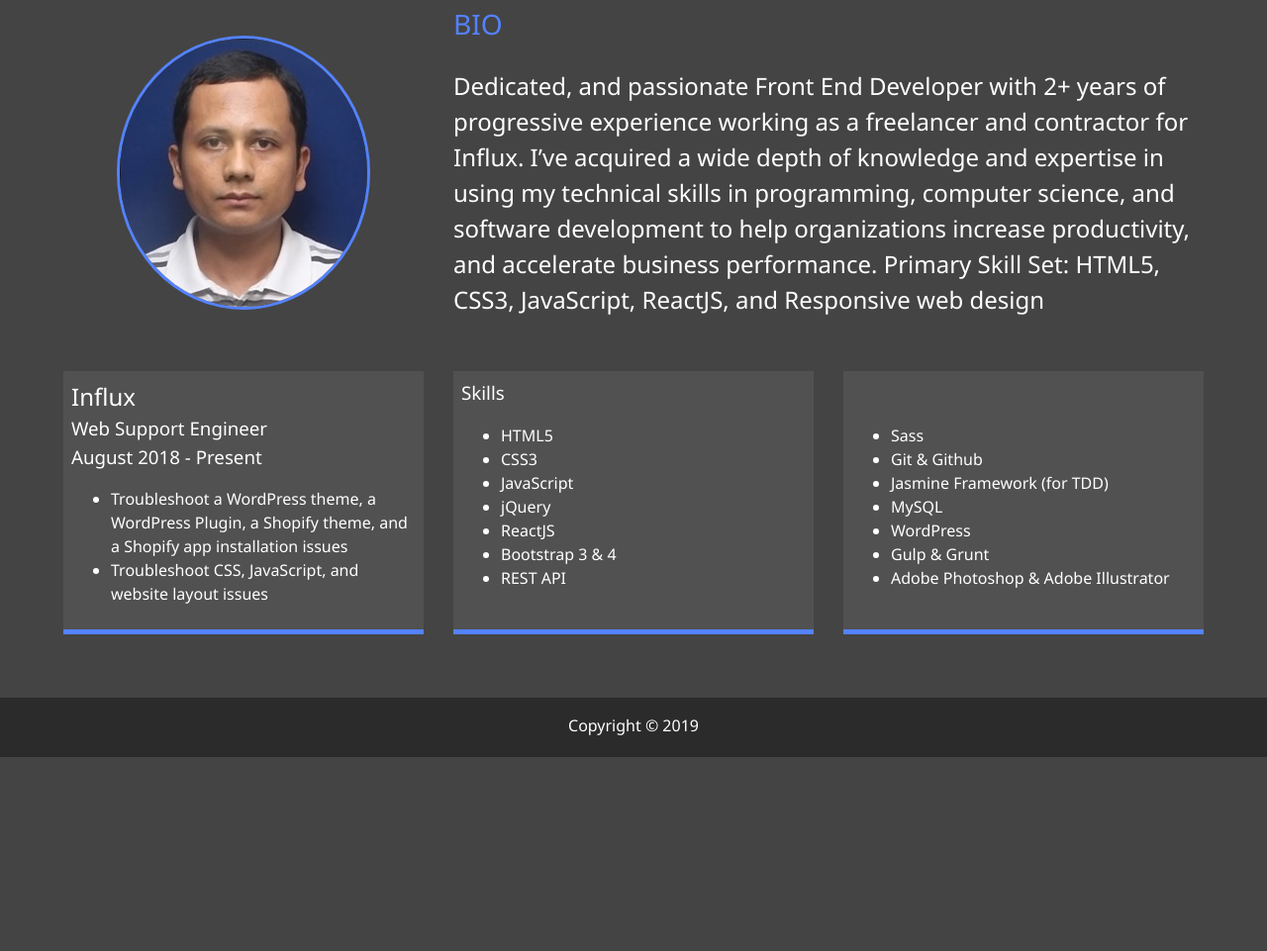
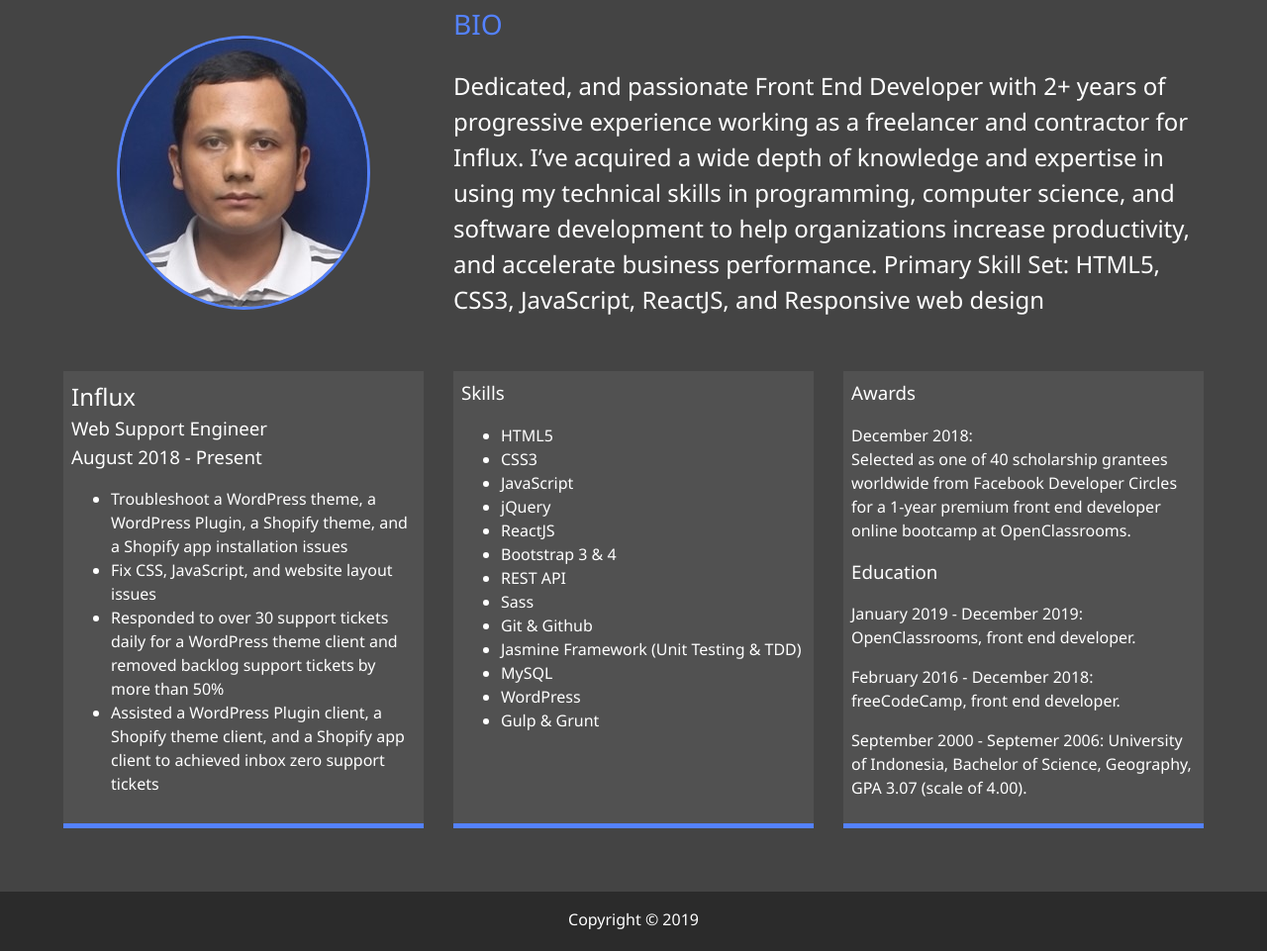
Before and after one commit to rzadev/rzadev.github.io, a plain HTML site: page about.html in a window 1280 px wide. Shown: the part 279-1240 px from the top of the page at 99% size. Before the commit the page ends 1044 px from the top, so only its background shows below. Drawn offline with Linux system fonts and the light colour scheme.

Commit message:
Update portfolio

```diff
--- a/about.html
+++ b/about.html
@@ -77,7 +77,9 @@
           <p>
             <ul>
               <li>Troubleshoot a WordPress theme, a WordPress Plugin, a Shopify theme, and a Shopify app installation issues</li>
-              <li>Troubleshoot CSS, JavaScript, and website layout issues</li>
+              <li>Fix CSS, JavaScript, and website layout issues</li>
+              <li>Responded to over 30 support tickets daily for a WordPress theme client and removed backlog support tickets by more than 50%</li>
+              <li>Assisted a WordPress Plugin client, a Shopify theme client, and a Shopify app client to achieved inbox zero support tickets</li>
             </ul>
           </p>
         </div>
@@ -91,19 +93,31 @@
             <li>ReactJS</li>
             <li>Bootstrap 3 &amp; 4</li>
             <li>REST API</li>
+            <li>Sass</li>
+            <li>Git &amp; Github</li>
+            <li>Jasmine Framework (Unit Testing &amp; TDD)</li>
+            <li>MySQL</li>
+            <li>WordPress</li>
+            <li>Gulp &amp; Grunt</li>
           </ul>
         </div>
         <div class="job job-3">
-            <h3>Skills</h3>
-              <ul>
-                <li>Sass</li>
-                <li>Git &amp; Github</li>
-                <li>Jasmine Framework (for TDD)</li>
-                <li>MySQL</li>
-                <li>WordPress</li>
-                <li>Gulp &amp; Grunt</li>
-                <li>Adobe Photoshop &amp; Adobe Illustrator</li>
-              </ul>
+            <h3>Awards</h3>
+            <p>
+              December 2018: <br>
+              Selected as one of 40 scholarship grantees worldwide from Facebook Developer Circles for a 1-year premium front end developer online bootcamp at OpenClassrooms.
+            </p>
+
+            <h3>Education</h3>
+            <p>
+              January 2019 - December 2019: OpenClassrooms, front end developer.
+            </p>
+            <p>
+              February 2016 - December 2018: freeCodeCamp, front end developer.
+            </p>
+            <p>
+              September 2000 - Septemer 2006: University of Indonesia, Bachelor of Science, Geography, GPA 3.07 (scale of 4.00).
+            </p>
         </div>
       </div>
     </main>
--- a/css/main.css
+++ b/css/main.css
@@ -102,7 +102,10 @@ body {
   body#bg-img {
     background: url(../img/background.jpg);
     background-attachment: fixed;
-    background-size: cover; }
+    background-size: cover;
+    background-position: center center;
+    background-repeat: no-repeat;
+    height: 100%; }
     body#bg-img:after {
       content: '';
       position: absolute;
@@ -143,7 +146,7 @@ header {
 
 main {
   padding: 4rem;
-  min-height: calc(100vh-60px); }
+  height: 100%; }
   main .icons {
     margin-top: 1rem; }
     main .icons a {
@@ -176,12 +179,12 @@ main {
     grid-area: job2; }
   .about-info .job-3 {
     grid-area: job3; }
-    .about-info .job-3 h3 {
-      visibility: hidden; }
   .about-info .job {
     background: #515151;
     padding: 0.5rem;
     border-bottom: 5px #5482ff solid; }
+  .about-info ul {
+    text-align: left; }
 
 .projects {
   display: grid;
```
